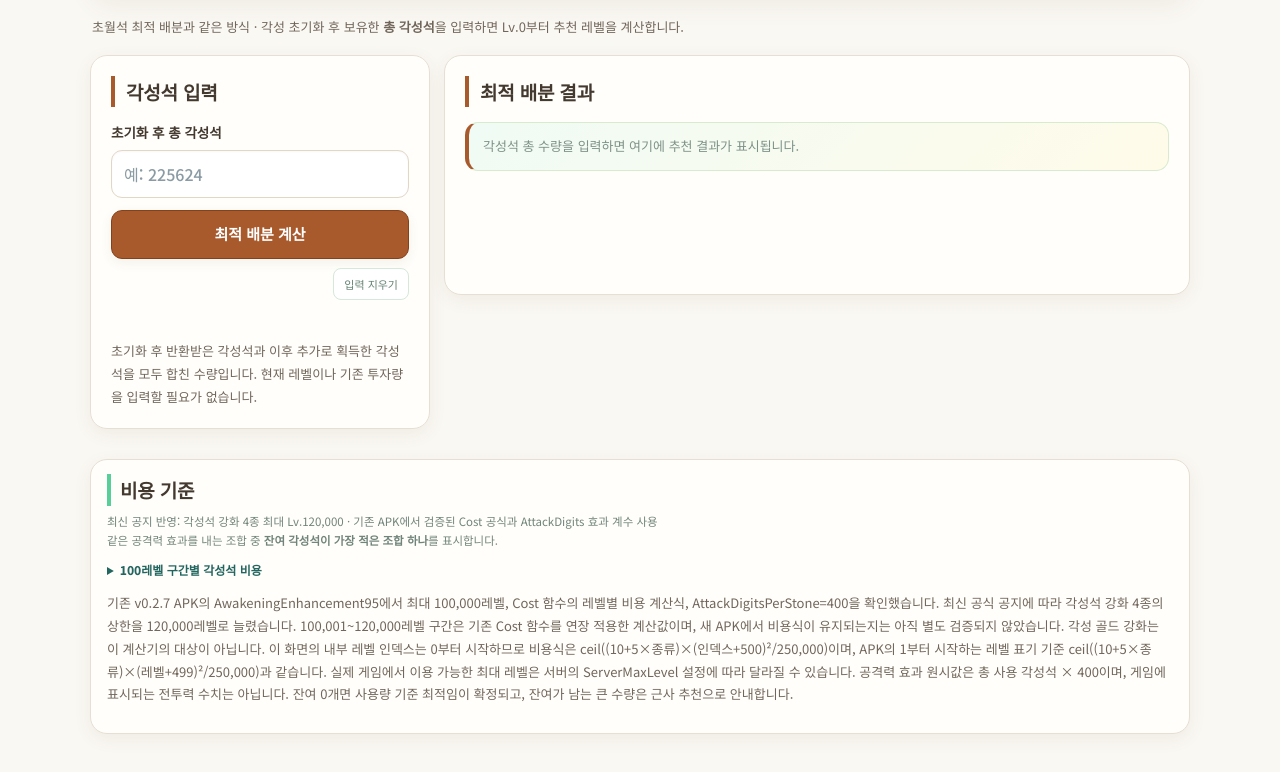
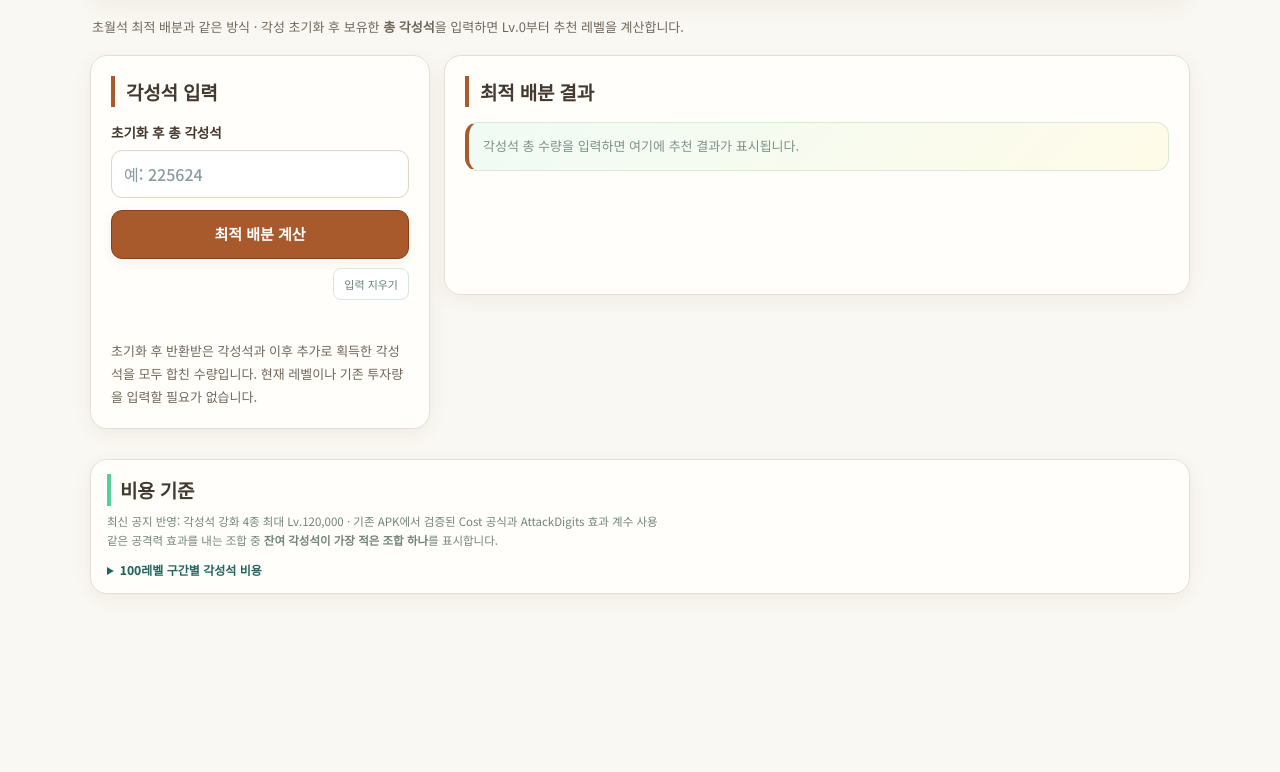
Before and after one commit to kwj9210-lab/archer-stone-calculator, a plain HTML site: page awakening.html in a window 1280 px wide. Shown: the part 110-882 px from the top of the page. After the commit the page ends 800 px from the top, so only its background shows below. Drawn offline with Linux system fonts and the light colour scheme.

Commit message:
Remove long technical explanation from awakening calculator

```diff
--- a/awakening.html
+++ b/awakening.html
@@ -38,7 +38,7 @@
 <h2>비용 기준</h2>
 <div class="cost-summary">최신 공지 반영: 각성석 강화 4종 최대 Lv.120,000 · 기존 APK에서 검증된 Cost 공식과 AttackDigits 효과 계수 사용<br>같은 공격력 효과를 내는 조합 중 <b>잔여 각성석이 가장 적은 조합 하나</b>를 표시합니다.</div>
 <details class="cost-details" id="details"><summary>100레벨 구간별 각성석 비용</summary><div class="scroll"><table id="costTable"><thead><tr><th>구간</th><th>성혼각성</th><th>성혼각인</th><th>신성공명</th><th>영겁승화</th></tr></thead><tbody></tbody></table></div></details>
-<p class="hint">기존 v0.2.7 APK의 AwakeningEnhancement95에서 최대 100,000레벨, Cost 함수의 레벨별 비용 계산식, AttackDigitsPerStone=400을 확인했습니다. 최신 공식 공지에 따라 각성석 강화 4종의 상한을 120,000레벨로 늘렸습니다. 100,001~120,000레벨 구간은 기존 Cost 함수를 연장 적용한 계산값이며, 새 APK에서 비용식이 유지되는지는 아직 별도 검증되지 않았습니다. 각성 골드 강화는 이 계산기의 대상이 아닙니다. 이 화면의 내부 레벨 인덱스는 0부터 시작하므로 비용식은 ceil((10+5×종류)×(인덱스+500)²/250,000)이며, APK의 1부터 시작하는 레벨 표기 기준 ceil((10+5×종류)×(레벨+499)²/250,000)과 같습니다. 실제 게임에서 이용 가능한 최대 레벨은 서버의 ServerMaxLevel 설정에 따라 달라질 수 있습니다. 공격력 효과 원시값은 총 사용 각성석 × 400이며, 게임에 표시되는 전투력 수치는 아닙니다. 잔여 0개면 사용량 기준 최적임이 확정되고, 잔여가 남는 큰 수량은 근사 추천으로 안내합니다.</p>
+
 </section>
 </main><script>
 (function(global){"use strict";
```
